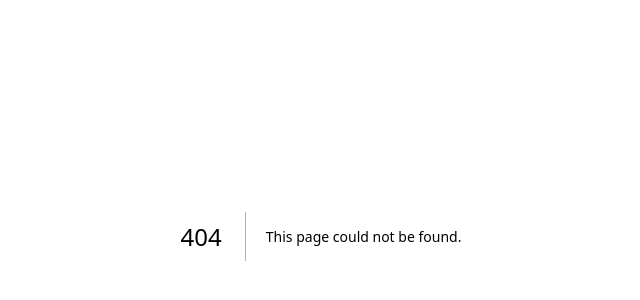
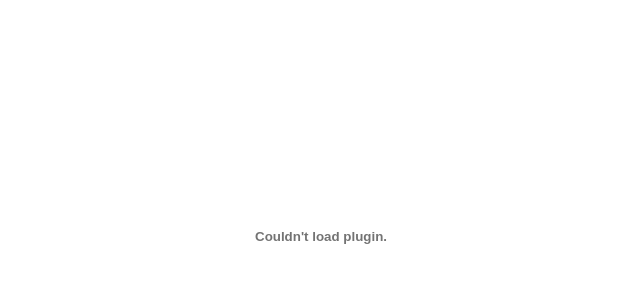
Before and after one commit to eyuel23/Portfolio-v1, a Next.js app: page /Resume in a window 1280 px wide. Before the commit this address had no page. Shown: the part 164-464 px from the top of the page, without its empty margins (319-959 px from the left). Built offline with nearby package versions, Linux system fonts and the light colour scheme.

Commit message:
finished resume pdf render

```diff
--- a/components/Projects/Project.js
+++ b/components/Projects/Project.js
@@ -97,7 +97,7 @@ export default function Project() {
               <br /> with functionality.
             </p>
             <button className="bg-white shadow-lg text-xl text-black w-40 h-16">
-              <Link href={"https://eyuel23.github.io/vogue-redesign/"}>
+              <Link href={"https://github.com/eyuel23/slack-remake"}>
                 slack.com
               </Link>
             </button>
@@ -164,8 +164,8 @@ export default function Project() {
           </div>
           <div className="flex gap-14 items-end" id="digiallife">
             <p className="text-3xl text-center hidden sm:block">
-              a ecommerce website inspired
-              <br /> by vogue design
+              Get life quality of over 100 cities
+              <br /> with a click.
             </p>
             <button className="bg-white shadow-lg text-xl text-black w-40 h-16">
               <Link href={"https://digitallife52.netlify.app"}>
--- /dev/null
+++ b/pages/Resume/index.js
@@ -0,0 +1,13 @@
+import React from "react";
+
+export default function index() {
+  return (
+    <div className="h-screen">
+      <embed
+        className="h-screen w-full"
+        type="application/pdf"
+        src={"/resume.pdf"}
+      />
+    </div>
+  );
+}
--- a/pages/index.js
+++ b/pages/index.js
@@ -4,6 +4,7 @@ import Hero from "../components/Home";
 import About from "../components/About";
 import Project from "../components/Projects";
 import Contact from "../components/Contact";
+import Loader from "../components/Loader";
 const inter = Inter({ subsets: ["latin"] });
 export default function Home() {
   return (
```
Also changed, not shown: components/Loader/index.js (added).
